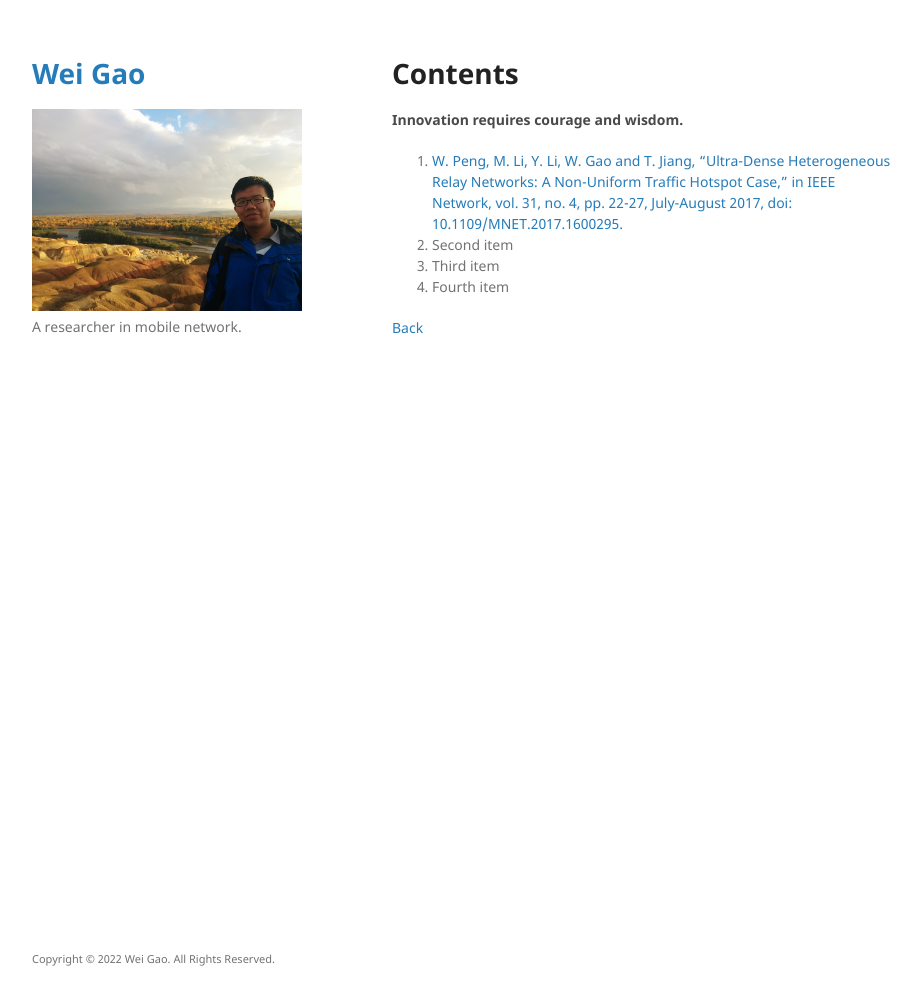
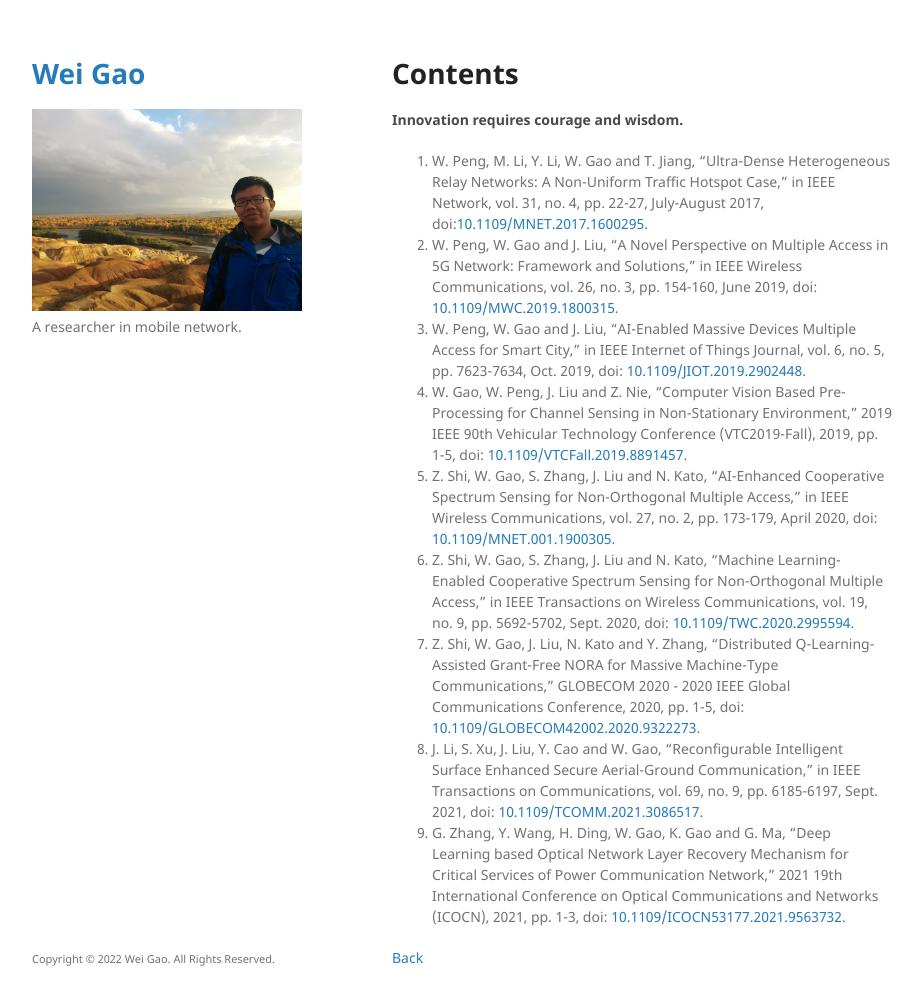
Before and after one commit to willweigao/willweigao.github.io, a Jekyll site: the page built from publications.md, in a window 1280 px wide and 1038 px high. Shown: the top 1005 px of the window, without its empty margins (178-1101 px from the left). Built offline with Jekyll 4.4.1, drawn with Linux system fonts in a browser that asks for light colours.

Commit message:
Update publications.md

```diff
--- a/publications.md
+++ b/publications.md
@@ -2,9 +2,14 @@
 layout: contents
 ---
 
-1. [W. Peng, M. Li, Y. Li, W. Gao and T. Jiang, "Ultra-Dense Heterogeneous Relay Networks: A Non-Uniform Traffic Hotspot Case," in IEEE Network, vol. 31, no. 4, pp. 22-27, July-August 2017, doi: 10.1109/MNET.2017.1600295.](https://ieeexplore.ieee.org/document/7994890)
-2. Second item
-3. Third item
-4. Fourth item
+1. W. Peng, M. Li, Y. Li, W. Gao and T. Jiang, "Ultra-Dense Heterogeneous Relay Networks: A Non-Uniform Traffic Hotspot Case," in IEEE Network, vol. 31, no. 4, pp. 22-27, July-August 2017, doi:[10.1109/MNET.2017.1600295](https://ieeexplore.ieee.org/document/7994890).
+2. W. Peng, W. Gao and J. Liu, "A Novel Perspective on Multiple Access in 5G Network: Framework and Solutions," in IEEE Wireless Communications, vol. 26, no. 3, pp. 154-160, June 2019, doi: [10.1109/MWC.2019.1800315](https://ieeexplore.ieee.org/document/8648448).
+3. W. Peng, W. Gao and J. Liu, "AI-Enabled Massive Devices Multiple Access for Smart City," in IEEE Internet of Things Journal, vol. 6, no. 5, pp. 7623-7634, Oct. 2019, doi: [10.1109/JIOT.2019.2902448](https://ieeexplore.ieee.org/document/8656575).
+4. W. Gao, W. Peng, J. Liu and Z. Nie, "Computer Vision Based Pre-Processing for Channel Sensing in Non-Stationary Environment," 2019 IEEE 90th Vehicular Technology Conference (VTC2019-Fall), 2019, pp. 1-5, doi: [10.1109/VTCFall.2019.8891457](https://ieeexplore.ieee.org/document/8891457).
+5. Z. Shi, W. Gao, S. Zhang, J. Liu and N. Kato, "AI-Enhanced Cooperative Spectrum Sensing for Non-Orthogonal Multiple Access," in IEEE Wireless Communications, vol. 27, no. 2, pp. 173-179, April 2020, doi: [10.1109/MNET.001.1900305](https://ieeexplore.ieee.org/document/8910629).
+6. Z. Shi, W. Gao, S. Zhang, J. Liu and N. Kato, "Machine Learning-Enabled Cooperative Spectrum Sensing for Non-Orthogonal Multiple Access," in IEEE Transactions on Wireless Communications, vol. 19, no. 9, pp. 5692-5702, Sept. 2020, doi: [10.1109/TWC.2020.2995594](https://ieeexplore.ieee.org/document/9102451).
+7. Z. Shi, W. Gao, J. Liu, N. Kato and Y. Zhang, "Distributed Q-Learning-Assisted Grant-Free NORA for Massive Machine-Type Communications," GLOBECOM 2020 - 2020 IEEE Global Communications Conference, 2020, pp. 1-5, doi: [10.1109/GLOBECOM42002.2020.9322273](https://ieeexplore.ieee.org/document/9322273).
+8. J. Li, S. Xu, J. Liu, Y. Cao and W. Gao, "Reconfigurable Intelligent Surface Enhanced Secure Aerial-Ground Communication," in IEEE Transactions on Communications, vol. 69, no. 9, pp. 6185-6197, Sept. 2021, doi: [10.1109/TCOMM.2021.3086517](https://ieeexplore.ieee.org/document/9446916).
+9. G. Zhang, Y. Wang, H. Ding, W. Gao, K. Gao and G. Ma, "Deep Learning based Optical Network Layer Recovery Mechanism for Critical Services of Power Communication Network," 2021 19th International Conference on Optical Communications and Networks (ICOCN), 2021, pp. 1-3, doi: [10.1109/ICOCN53177.2021.9563732](https://ieeexplore.ieee.org/document/9563732).
 
 [Back](./index.html)
```
